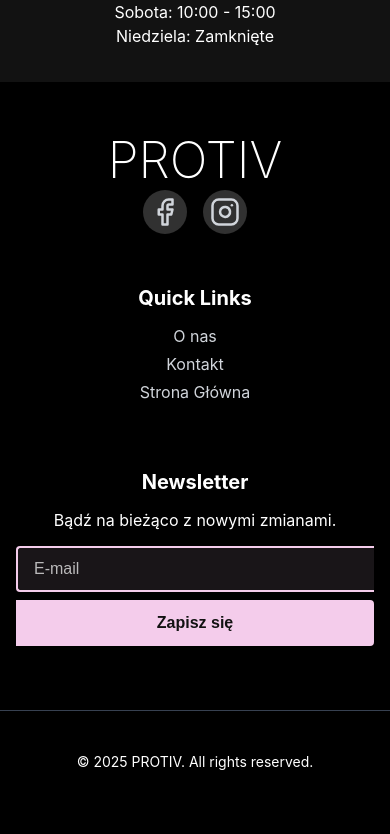
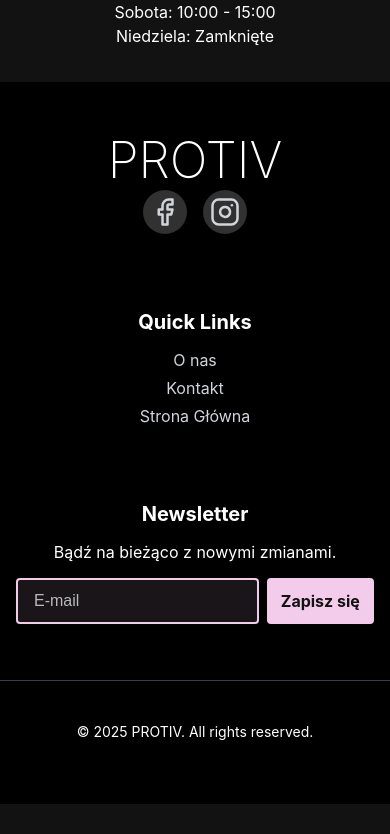
Before and after one commit to frodoprgmz/Protivreact, a React (Create React App) app: page /contact in a window 390 px wide. Shown: the part 862-1696 px from the top of the page. After the commit the page ends 1666 px from the top, so only its background shows below. Built offline with nearby package versions, Linux system fonts and the light colour scheme.

Commit message:
input fjuteer

```diff
--- a/src/pages/css/Header.css
+++ b/src/pages/css/Header.css
@@ -12,13 +12,6 @@
   transition: background 0.3s ease;
   padding-bottom: 1.3rem;
 
-}
-
-@font-face {
-  font-family: 'SpaceGrotesk';
-  src: url('/public/fonts/SpaceGrotesk/SpaceGrotesk-Bold.ttf') format('ttf');
-  font-weight: 700;
-  font-style: normal;
 }
 
 .header.scrolled {
--- a/src/pages/css/footer.css
+++ b/src/pages/css/footer.css
@@ -1,13 +1,11 @@
-
- #protiv{
+#protiv {
   font-size: 50px;
   left: 1px;
   font-weight: 200;
   color: white;
- }
+}
 
-
- .footer {
+.footer {
   background-color: black;
   color: white;
   padding: 3rem 0;
@@ -20,19 +18,23 @@
   display: flex;
   flex-wrap: wrap;
   justify-content: space-between;
-
+  flex-direction: row;
+  gap: 2rem;
 }
 
 .footer-section {
-  width: 100%;
-  margin-bottom: 2rem;
+  /* Changed from 100% to make them display horizontally */
+  flex: 1;
+  min-width: 200px;
+  margin-bottom: 1rem;
   color: white;
 }
+
 .newsletter-container {
   display: flex;
   width: 100%;
   max-width: 500px;
-  margin: 20px auto;
+  margin: 20px 0;
 }
 
 .newsletter-input {
@@ -46,6 +48,7 @@
   border-radius: 4px 0 0 4px;
   transition: all 0.3s ease;
   min-width: 0;
+margin-right: -15px;
 }
 
 .newsletter-input::placeholder {
@@ -58,7 +61,7 @@
 }
 
 .newsletter-button {
-  padding: 12px 24px;
+  padding: 5px 5px;
   background-color: #f4cceb;
   color: #121212;
   border: 2px solid #f4cceb;
@@ -68,6 +71,9 @@
   border-radius: 0 4px 4px 0;
   transition: all 0.3s ease;
   white-space: nowrap;
+  font-family: -apple-system, BlinkMacSystemFont, 'Segoe UI', 'Roboto', 'Oxygen',
+  'Ubuntu', 'Cantarell', 'Fira Sans', 'Droid Sans', 'Helvetica Neue',
+  sans-serif;
 }
 
 .newsletter-button:hover {
@@ -79,26 +85,8 @@
   transform: translateY(1px);
 }
 
-@media (max-width: 480px) {
-  .newsletter-container {
-    max-width: 100%;
-  }
-
-  .newsletter-input {
-    flex: 1;
-    min-width: 0;
-  }
-
-  .newsletter-button {
-    padding: 12px 16px;
-  }
-}
-
-
-
-
-
 .footer-bottom {
+  width: 100%;
   border-top: 1px solid #374151;
   padding-top: 2rem;
   margin-top: 2rem;
@@ -120,11 +108,12 @@
   transition: 0.3s;
 }
 
-.social-icons{
+.social-icons {
   display: flex;
   justify-content: center;
+  gap: 1rem;
+  margin-bottom: 1rem;
 }
-
 
 .footer h3 {
   color: #ffffff;
@@ -135,11 +124,6 @@
 
 .footer p {
   margin-bottom: 1rem;
-}
-
-.social-icons {
-  display: flex;
-  gap: 1rem;
 }
 
 .social-icon {
@@ -171,7 +155,57 @@
 
 .newsletter-form {
   display: flex;
-  flex-direction: column;
+  flex-direction: row;
   gap: 0.5rem;
   width: 100%;
+  max-width: 400px;
 }
+
+/* Improved responsive breakpoints */
+@media (max-width: 768px) {
+  .footer-container {
+    flex-direction: column;
+    gap: 1.5rem;
+  }
+
+  .footer-section {
+    width: 100%;
+  }
+
+  .newsletter-form {
+    max-width: 100%;
+  }
+
+}
+
+@media (max-width: 480px) {
+  .newsletter-container {
+    max-width: 100%;
+    flex-direction: column;
+  }
+  .footer-container {
+    flex-direction: column;
+    gap: 1.5rem;
+  }
+
+  .newsletter-input {
+    width: 70%;
+    border-radius: 4px;
+    border-right: 2px solid #f4cceb;
+    margin-bottom: 0.5rem;
+    margin-right: 0px;
+  }
+
+  .newsletter-button {
+    width: 30%;
+    border-radius: 4px;
+
+    height: 46px;
+  }
+
+  .social-icons {
+    flex-wrap: wrap;
+  }
+
+
+}
```
